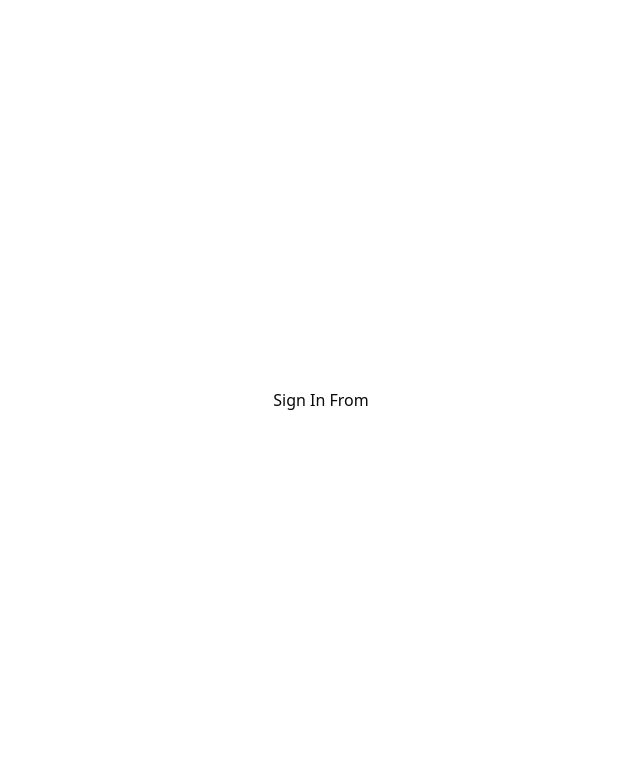
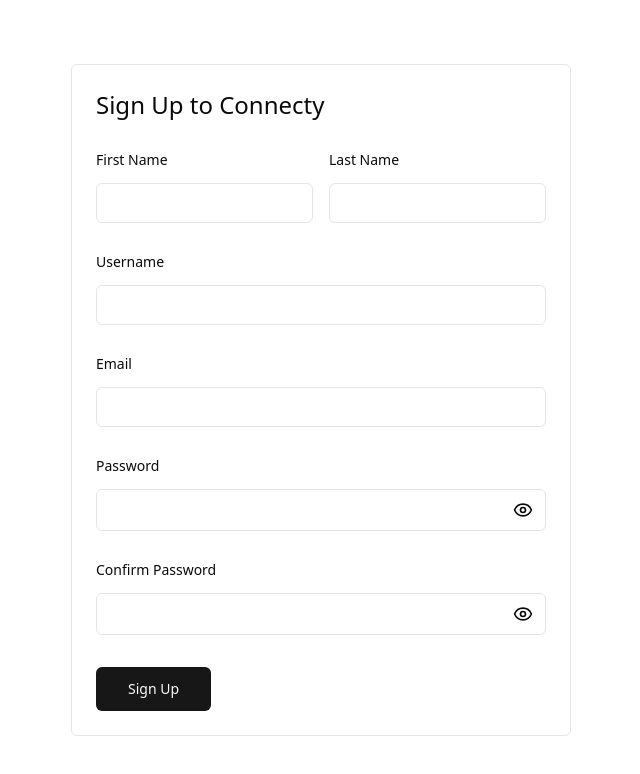
Before and after one commit to kunwar1109/connecty, a Next.js app: page /sign-up in a window 1280 px wide. Shown: the top 774 px of the page, without its empty margins (319-959 px from the left). Built offline with nearby package versions, Linux system fonts and the light colour scheme.

Commit message:
sign up page ui

```diff
--- a/app/(auth)/_components/password-input.jsx
+++ b/app/(auth)/_components/password-input.jsx
@@ -3,7 +3,7 @@ import { Input } from "@/components/ui/input";
 import { Eye, EyeOff } from "lucide-react";
 import { useState } from "react";
 
-export const PasswordInput = () => {
+export const PasswordInput = ({ name }) => {
   const [passwordState, setPasswordState] = useState("password");
 
   const changeToText = () => setPasswordState("text");
@@ -12,8 +12,8 @@ export const PasswordInput = () => {
   return (
     <div className="flex items-center justify-center border border-input rounded-md gap-2 pr-3">
       <Input
-        id="password"
-        name="password"
+        id={name}
+        name={name}
         className="border-none flex-1 focus-visible:ring-0 focus-visible:ring-offset-0"
         type={passwordState}
       />
--- a/app/(auth)/sign-in/page.jsx
+++ b/app/(auth)/sign-in/page.jsx
@@ -9,7 +9,7 @@ export default function SignInPage() {
       action=""
       className="w-full max-w-[300px] md:max-w-[500px] flex flex-col gap-8 border border-input p-6 rounded-md"
     >
-      <h3 className="text-2xl">Sign In to Connecty</h3>
+      <h3 className="text-2xl">Sign IN to Connecty</h3>
       <div className="flex flex-col gap-4">
         <Label htmlFor="user-id">Email or Username</Label>
         <Input
@@ -20,7 +20,7 @@ export default function SignInPage() {
       </div>
       <div className="flex flex-col gap-4">
         <Label htmlFor="password">Password</Label>
-        <PasswordInput />
+        <PasswordInput name="password" />
       </div>
       <div className="flex justify-start items-center">
         <SubmitButton text="Sign In" loadingText="Signing In..." />
--- a/app/(auth)/sign-up/page.jsx
+++ b/app/(auth)/sign-up/page.jsx
@@ -1,7 +1,61 @@
+import { Input } from "@/components/ui/input";
+import { Label } from "@/components/ui/label";
+import { PasswordInput } from "../_components/password-input";
+import { SubmitButton } from "../_components/submit-button";
+
 export default function SignUpPage() {
   return (
-    <form action="" className="max-w-[300px] md:max-w-[640px] lg:max-w-[800px]">
-      Sign In From
+    <form
+      action=""
+      className="w-full max-w-[300px] md:max-w-[500px] flex flex-col gap-8 border border-input p-6 rounded-md"
+    >
+      <h3 className="text-2xl">Sign Up to Connecty</h3>
+      <div className="flex items-center gap-4">
+        <div className="flex flex-col gap-4 w-full">
+          <Label htmlFor="firstName">First Name</Label>
+          <Input
+            id="firstName"
+            name="firstName"
+            className="focus-visible:ring-0 focus-visible:ring-offset-0"
+          />
+        </div>
+        <div className="flex flex-col gap-4 w-full">
+          <Label htmlFor="lastName">Last Name</Label>
+          <Input
+            id="lastName"
+            name="lastName"
+            className="focus-visible:ring-0 focus-visible:ring-offset-0"
+          />
+        </div>
+      </div>
+      <div className="flex flex-col gap-4">
+        <Label htmlFor="userName">Username</Label>
+        <Input
+          id="userName"
+          name="userName"
+          className="focus-visible:ring-0 focus-visible:ring-offset-0"
+        />
+      </div>
+      <div className="flex flex-col gap-4">
+        <Label htmlFor="email">Email</Label>
+        <Input
+          id="email"
+          name="email"
+          className="focus-visible:ring-0 focus-visible:ring-offset-0"
+          type="email"
+        />
+      </div>
+      <div className="flex flex-col gap-4">
+        <Label htmlFor="password">Password</Label>
+        <PasswordInput name="password" />
+      </div>
+      <div className="flex flex-col gap-4">
+        <Label htmlFor="confirm-password">Confirm Password</Label>
+        <PasswordInput name="confirm-password" />
+      </div>
+      <div className="flex justify-start items-center">
+        <SubmitButton text="Sign Up" loadingText="Signing Up..." />
+      </div>
     </form>
   );
 }
```
